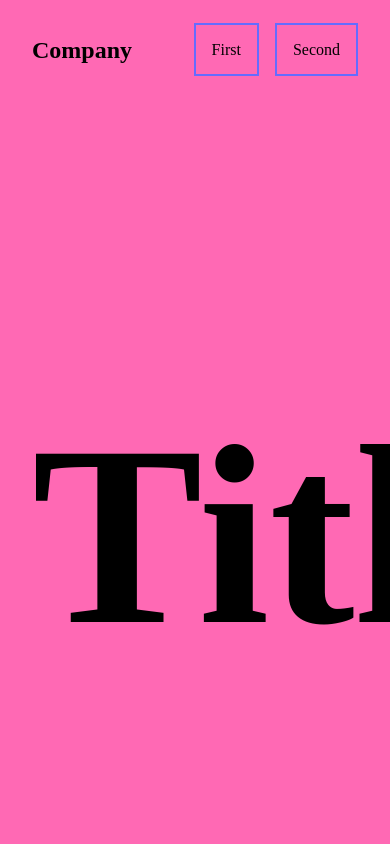
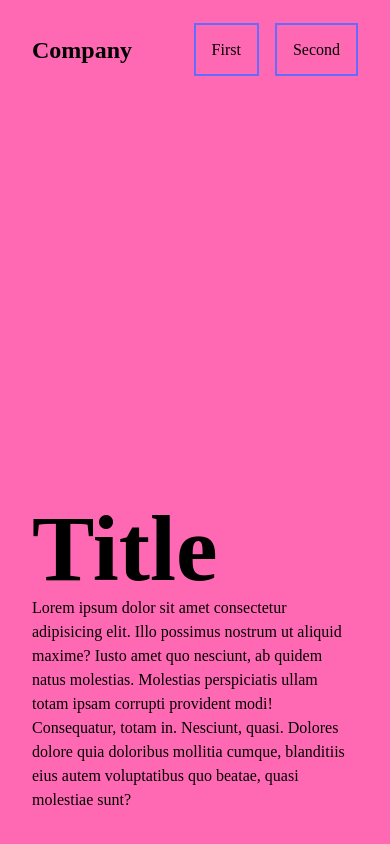
Before and after one commit to belshovka/landing, a plain HTML site: page index.html in a window 390 px wide. Drawn offline with Linux system fonts and the light colour scheme.

Commit message:
make title responsive

```diff
--- a/style.css
+++ b/style.css
@@ -19,7 +19,7 @@ html, body {
 }
 
 h1 {
-	font-size: 16rem;
+	font-size: clamp(2rem, 24vw, 16rem);
 	line-height: 1;
 }
 
@@ -74,6 +74,7 @@ main > section {
 
 .horizontal {
 	display: flex;
+	flex-wrap: wrap;
 	align-items: center;
 	justify-content: space-between;
 	width: 100%;
```
